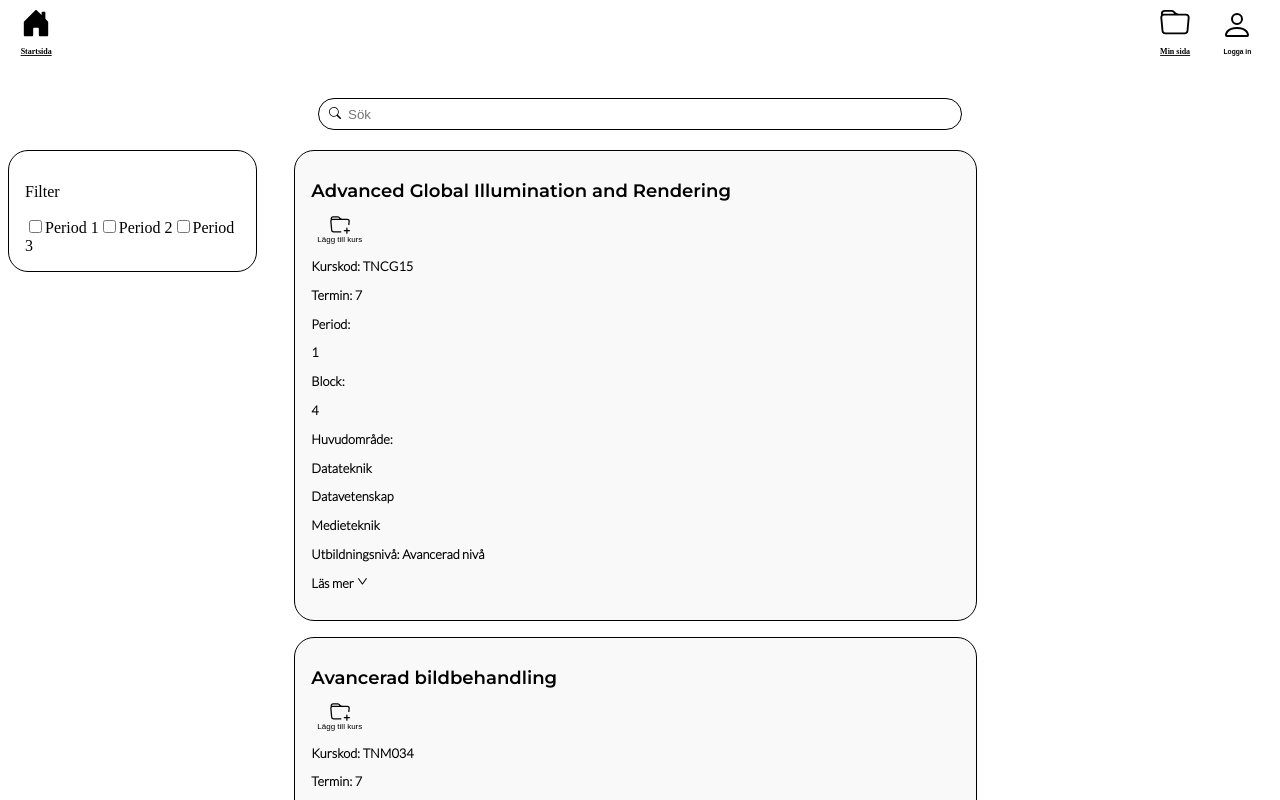
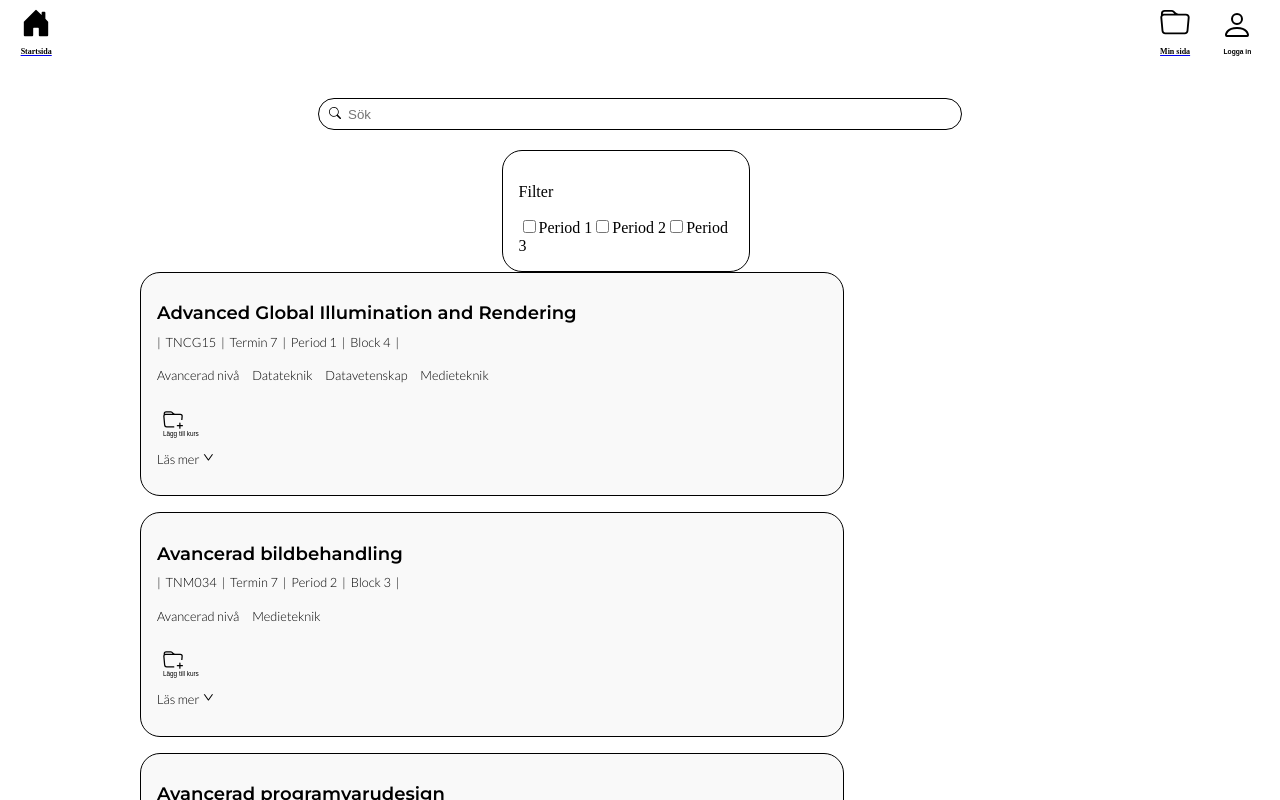
Before and after one commit to jronnefalk/lithe_val, a React (Create React App) app: page / in a window 1280 px wide. Shown: the top 800 px of the page. Built offline with nearby package versions, Linux system fonts and the light colour scheme; no server answers.

Commit message:
Lagt till "Lägg till knapp" och "Läs mer knapp", inte klar dock

```diff
--- a/src/components/Kurs.js
+++ b/src/components/Kurs.js
@@ -30,8 +30,43 @@ export default function Kurs(props) {
 
   return (
     <>
+
       <h1 className="kursnamn">{kurs.kursnamn}</h1>
-      {!addkurs && (
+      <p className="kursinfo">
+      <p class= "firstheader">
+      <p>|</p>
+        <p>{kurs.kurskod}</p>
+        <p>|</p>
+        <p>Termin {kurs.termin}</p>
+        <p>|</p>
+        <p>
+          Period {" "}
+          {kurs.period.map((prop) => {
+            return <span>{prop}</span>;
+          })}
+        </p>
+        <p>|</p>
+        <p>
+          Block {" "}
+          {kurs.block.map((prop) => {
+            return <span>{prop}</span>;
+          })}
+        </p>
+        <p>|</p>
+        </p>
+        <p class="secondheader">
+        <p>{kurs.utbildningsniva}</p>
+        <p>
+          {" "}
+          {kurs.huvudomrade.map((prop) => {
+            return <span>{prop}</span>;
+          })}
+        </p>
+        </p>
+
+
+
+        {!addkurs && (
         <button className="Lägg-till-knapp" onClick={handleClick}>
           {" "}
           <BsFolderPlus size={20} /> Lägg till kurs
@@ -44,30 +79,6 @@ export default function Kurs(props) {
           Ta bort kurs
         </button>
       )}
-      <h2 className="kursinfo">
-        <p>Kurskod: {kurs.kurskod}</p>
-        <p>Termin: {kurs.termin}</p>
-        <p>
-          Period:{" "}
-          {kurs.period.map((prop) => {
-            return <p>{prop}</p>;
-          })}
-        </p>
-        <p>
-          Block:{" "}
-          {kurs.block.map((prop) => {
-            return <p>{prop}</p>;
-          })}
-        </p>
-        <p>
-          Huvudområde:{" "}
-          {kurs.huvudomrade.map((prop) => {
-            return <p>{prop}</p>;
-          })}
-        </p>
-
-        <p>Utbildningsnivå: {kurs.utbildningsniva}</p>
-
         <span onClick={toggleReadMore} className="read-or-hide">
           {isReadMore ? (
             <p className="läsa_mer/mindre">
@@ -79,16 +90,17 @@ export default function Kurs(props) {
             </p>
           )}
         </span>
-
         {isReadMore && <p>HP: {kurs.hp}</p>}
         {isReadMore && <p>Ort: {kurs.ort}</p>}
         {isReadMore && (
           <a href={kurs.url}>
             {" "}
-            Linnköpings univeristet- Läs mer om kurser <BsBoxArrowUpRight />
+            Linköpings univeristet- Läs mer om kurser <BsBoxArrowUpRight />
           </a>
         )}
-      </h2>
+        </p>
+
+
     </>
   );
 }
--- a/src/design/kurser.css
+++ b/src/design/kurser.css
@@ -43,7 +43,7 @@
 .Lägg-till-knapp{
     display: flex;
     flex-direction: column;
-    align-items: center;
+    justify-content: right;
     border: none;
     background: none;
     font-size: 50%;
```
